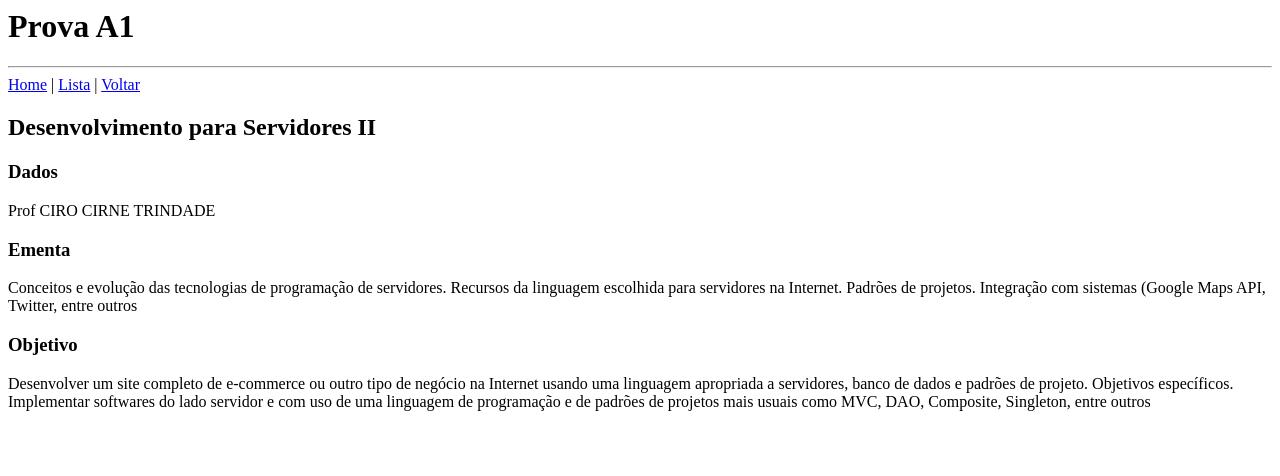
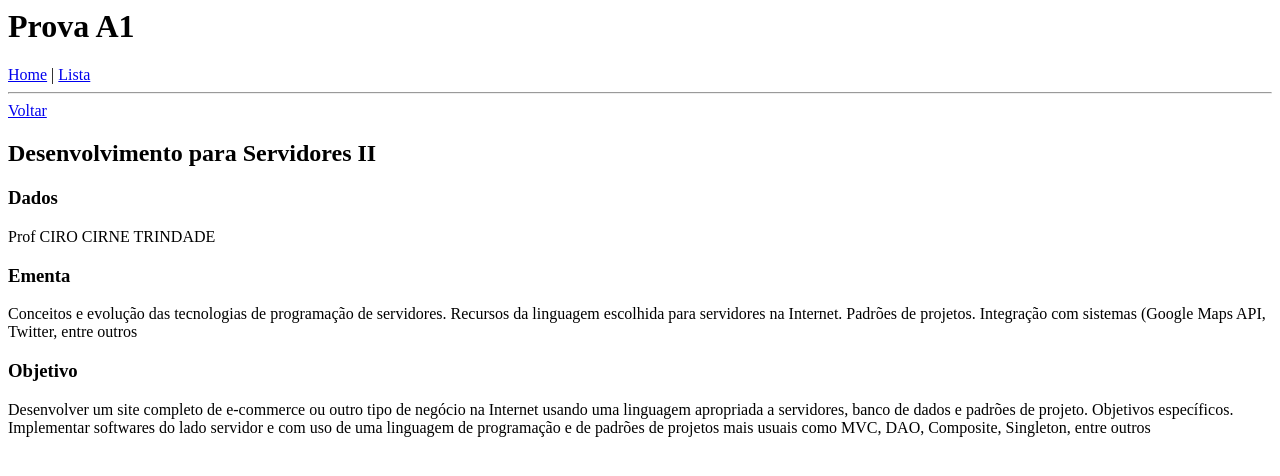
Before and after one commit to Geovanne-Costa/angular-A1, an Angular app: page /list/1 in a window 1280 px wide. Shown: the top 476 px of the page. Built offline with nearby package versions, Linux system fonts and the light colour scheme.

Commit message:
2 files modified

```diff
--- a/src/app/app.component.html
+++ b/src/app/app.component.html
@@ -1,5 +1,6 @@
 <h1>Prova A1</h1>
+
+<a [routerLink]="['/']">Home</a> | <a [routerLink]="['/lista']">Lista</a>
 <hr />
-<a [routerLink]="['/']">Home</a> | <a [routerLink]="['/lista']">Lista</a> |
 
 <router-outlet></router-outlet>
--- a/src/app/geovanne-detalhes/geovanne-detalhes.component.html
+++ b/src/app/geovanne-detalhes/geovanne-detalhes.component.html
@@ -1,4 +1,4 @@
-<a [routerLink]="['/list']">Voltar</a>
+<a [routerLink]="['/lista']">Voltar</a>
 <h2>{{ item.name }}</h2>
 <div></div>
 <h3>Dados</h3>
```
